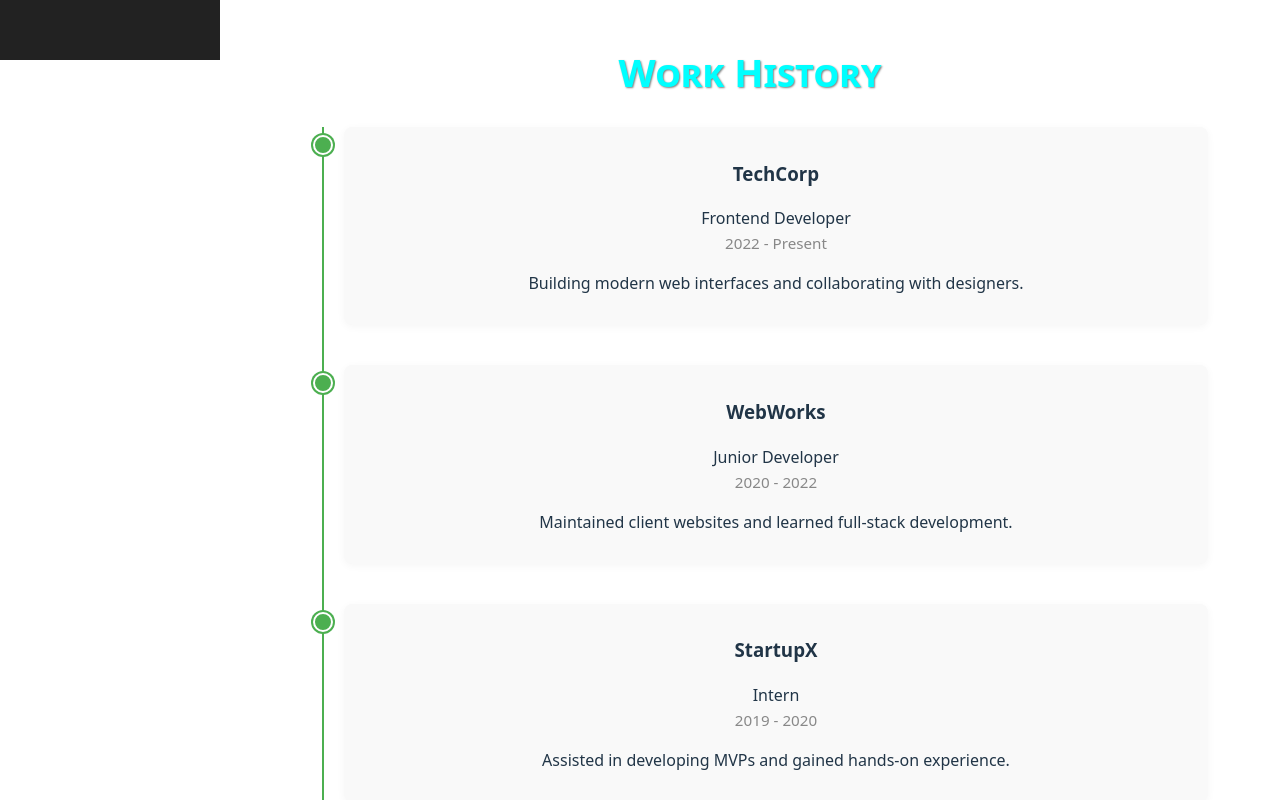
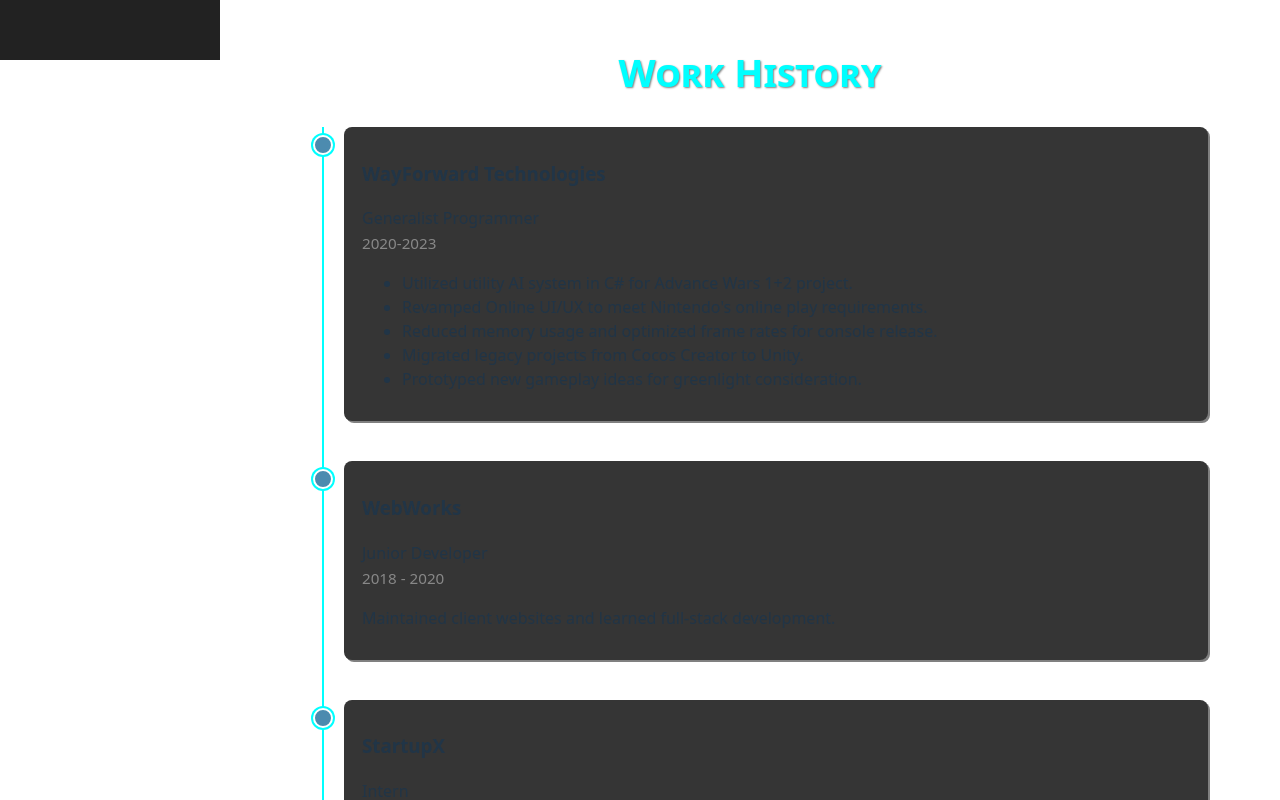
Before and after one commit to jjohnson986/jjohnson986.github.io, a React (Vite) app: page / in a window 1280 px wide. Shown: the part 740-1540 px from the top of the page. Built offline with nearby package versions, Linux system fonts and the light colour scheme.

Commit message:
Job History Update

```diff
--- a/src/components/History.css
+++ b/src/components/History.css
@@ -6,7 +6,7 @@
   position: relative;
   margin-left: 30px;
   padding-left: 20px;
-  border-left: 2px solid #4caf50;
+  border-left: 2px solid cyan;
 }
 
 .timeline-item {
@@ -20,17 +20,18 @@
   top: 8px;
   width: 16px;
   height: 16px;
-  background: #4caf50;
+  background: #4c8baf;
   border-radius: 50%;
   border: 2px solid #fff;
-  box-shadow: 0 0 0 2px #4caf50;
+  box-shadow: 0 0 0 2px cyan;
 }
 
 .timeline-content {
-  background: #f9f9f9;
+  background: rgb(53, 53, 53);
   padding: 14px 18px;
   border-radius: 8px;
-  box-shadow: 0 2px 8px rgba(0, 0, 0, 0.04);
+  box-shadow: 2px 2px 0 0 gray;
+  text-align: left;
 }
 
 .timeline-role {
--- a/src/components/History.jsx
+++ b/src/components/History.jsx
@@ -3,16 +3,27 @@
 
 const jobs = [
   {
-    company: "TechCorp",
-    role: "Frontend Developer",
-    year: "2022 - Present",
-    description:
-      "Building modern web interfaces and collaborating with designers.",
+    company: "WayForward Technologies",
+    role: "Generalist Programmer",
+    year: "2020-2023",
+    description: (
+      <ul>
+        <li>Utilized utility AI system in C# for Advance Wars 1+2 project.</li>
+        <li>
+          Revamped Online UI/UX to meet Nintendo's online play requirements.
+        </li>
+        <li>
+          Reduced memory usage and optimized frame rates for console release.
+        </li>
+        <li>Migrated legacy projects from Cocos Creator to Unity.</li>
+        <li>Prototyped new gameplay ideas for greenlight consideration.</li>
+      </ul>
+    ),
   },
   {
     company: "WebWorks",
     role: "Junior Developer",
-    year: "2020 - 2022",
+    year: "2018 - 2020",
     description:
       "Maintained client websites and learned full-stack development.",
   },
```
